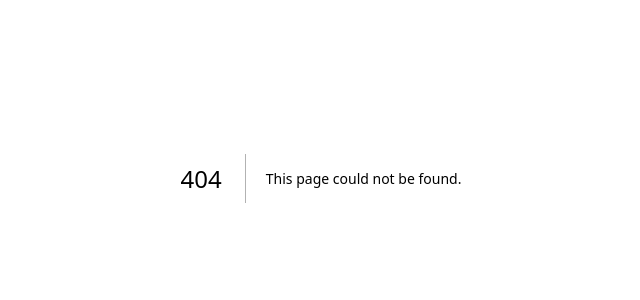
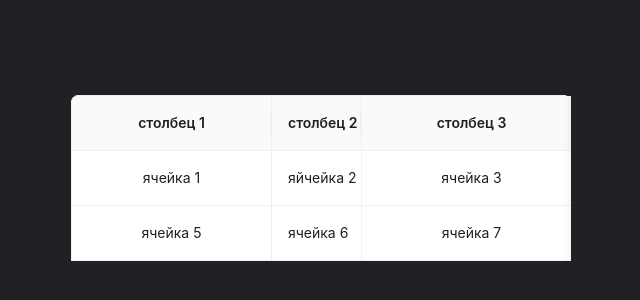
Before and after one commit to garryKarri/ResizeTable, a Next.js app in the folder front/: page /resizeFirstColumn in a window 1280 px wide. Before the commit this address had no page. Shown: the part 222-522 px from the top of the page, without its empty margins (319-959 px from the left). Built offline with nearby package versions, Linux system fonts and the light colour scheme.

Commit message:
added new page for resize first column

```diff
--- a/front/pages/index.js
+++ b/front/pages/index.js
@@ -20,6 +20,9 @@ const IndexPage = () => {
           <li>
             <Link href="/drag">Drag&Drop</Link>
           </li>
+          <li>
+            <Link href="/resizeFirstColumn">ResizeFirstColumn</Link>
+          </li>
         </ul>
       </nav>
     </div>
--- a/front/pages/resize/index.js
+++ b/front/pages/resize/index.js
@@ -1,98 +1,7 @@
-// import { Table } from "antd";
-// import { useState } from "react";
-
-// const dataSource = [
-//   {
-//     key: "1",
-//     name: "ячейка 1",
-//     age: "ячейка 2",
-//     address: "ячейка 3",
-//   },
-//   {
-//     key: "2",
-//     name: "ячейка 5",
-//     age: "ячейка 6",
-//     address: "ячейка 7",
-//   },
-// ];
-
-// const columns = [
-//   {
-//     title: "столбец 1",
-//     dataIndex: "name",
-//     key: "name",
-//     width: 110,
-//     align: "center",
-//     ellipsis: true,
-//   },
-//   {
-//     title: "столбец 2",
-//     dataIndex: "age",
-//     key: "age",
-//     width: 90,
-//     align: "center",
-//     ellipsis: true,
-//   },
-//   {
-//     title: "столбец 3",
-//     dataIndex: "address",
-//     key: "address",
-//     width: 220,
-//     align: "center",
-//     ellipsis: true,
-//   },
-// ];
-
-// const ResizableTable = ({ dataSource, columns }) => {
-//   const [tableColumns, setTableColumns] = useState(columns);
-
-//   const handleResize = (index, width) => {
-//     const newColumns = [...tableColumns];
-//     newColumns[index].width = width;
-//     setTableColumns(newColumns);
-//   };
-
-//   return (
-//     <div style={{ width: "500px" }}>
-//       <Table
-//         bordered
-//         pagination={false}
-//         dataSource={dataSource}
-//         columns={tableColumns.map((col, index) => ({
-//           ...col,
-//           onHeaderCell: () => ({
-//             width: col.width,
-//             onResize: (e) => handleResize(index, e.target.offsetWidth),
-//           }),
-//         }))}
-//         scroll={{ x: 300 }}
-//       />
-//     </div>
-//   );
-// };
-
-// const ResizePage = () => {
-//   return (
-//     <div
-//       style={{
-//         display: "flex",
-//         justifyContent: "center",
-//         alignItems: "center",
-//         height: "100vh",
-//         background: "#202124",
-//       }}
-//     >
-//       <ResizableTable dataSource={dataSource} columns={columns} />
-//     </div>
-//   );
-// };
-
-// export default ResizePage;
-
 import { Table } from "antd";
 import { useState } from "react";
 import { Resizable } from "react-resizable";
-import "react-resizable/css/styles.css";
+// import "react-resizable/css/styles.css";
 
 const dataSource = [
   {
@@ -154,7 +63,6 @@ const ResizableTitle = (props) => {
         />
       }
       onResize={onResize}
-      // draggableOpts={{ enableUserSelectHack: false }}
     >
       <td {...restProps}>
         <div>{restProps.children}</div>
@@ -164,45 +72,22 @@ const ResizableTitle = (props) => {
 };
 
 
+
 const ResizableTable = ({ dataSource, columns }) => {
   const [tableColumns, setTableColumns] = useState(columns);
 
   // функция для ресайза всех колонок
-  // const handleResize =
-  //   (columnIndex) =>
-  //   (e, { size }) => {
-  //     setTableColumns((prevColumns) => {
-  //       const newColumns = [...prevColumns];
-  //       newColumns[columnIndex].width = size.width;
-  //       return newColumns;
-  //     });
-  //   };
-
-  // ресайз первой колонки с минимальной шириной
-  const MIN_WIDTH = 200; // Минимальная ширина для первой колонки
   const handleResize =
     (columnIndex) =>
     (e, { size }) => {
-      if (columnIndex === 0) {
-        // Если новая ширина меньше минимальной, устанавливаем минимальную ширину
-        const newWidth = size.width < MIN_WIDTH ? MIN_WIDTH : size.width;
-        setTableColumns((prevColumns) => {
-          const newColumns = [...prevColumns];
-          newColumns[columnIndex].width = newWidth;
-          return newColumns;
-        });
-      }
+      setTableColumns((prevColumns) => {
+        const newColumns = [...prevColumns];
+        newColumns[columnIndex].width = size.width;
+        return newColumns;
+      });
     };
-  // Ресайз только первой колонки
-  // const handleResize = (columnIndex) => (e, { size }) => {
-  //   if (columnIndex === 0) {
-  //     setTableColumns((prevColumns) => {
-  //       const newColumns = [...prevColumns];
-  //       newColumns[columnIndex].width = size.width;
-  //       return newColumns;
-  //     });
-  //   }
-  // };
+
+
 
   const components = {
     header: {
@@ -215,6 +100,7 @@ const ResizableTable = ({ dataSource, columns }) => {
 
   return (
     <div style={{ width: "500px" }}>
+
       <Table
         bordered
         pagination={false}
@@ -231,7 +117,6 @@ const ResizableTable = ({ dataSource, columns }) => {
           }),
         }))}
         components={components}
-        // scroll={{ x: "max-content" }}
         scroll={{ x: 300 }}
       />
     </div>
--- /dev/null
+++ b/front/pages/resizeFirstColumn/index.js
@@ -0,0 +1,163 @@
+import { Table } from "antd";
+import { useState } from "react";
+import { Resizable } from "react-resizable";
+
+const dataSource = [
+  {
+    key: "1",
+    name: "ячейка 1",
+    age: "яйчейка 2",
+    address: "ячейка 3",
+  },
+  {
+    key: "2",
+    name: "ячейка 5",
+    age: "ячейка 6",
+    address: "ячейка 7",
+  },
+];
+
+const columns = [
+  {
+    title: "столбец 1",
+    dataIndex: "name",
+    key: "name",
+    width: 200,
+    align: "center",
+    ellipsis: true,
+  },
+  {
+    title: "столбец 2",
+    dataIndex: "age",
+    key: "age",
+    width: 90,
+    align: "center",
+    ellipsis: true,
+  },
+  {
+    title: "столбец 3",
+    dataIndex: "address",
+    key: "address",
+    width: 220,
+    align: "center",
+    ellipsis: true,
+  },
+];
+
+
+
+const ResizableTitle = (props) => {
+  const { onResize, width, columnIndex, ...restProps } = props;
+
+  const handleResizeClick = (e) => {
+    e.stopPropagation();
+  };
+
+  if (!width) {
+    return <td {...restProps}></td>;
+  }
+
+  // Показываем курсор ресайза только для первой колонки
+  const showResizeCursor = columnIndex === 0;
+
+  return (
+    <Resizable
+      width={width}
+      height={0}
+      handle={
+        showResizeCursor ? (
+          <span onClick={handleResizeClick} className="custom-resize-handle" />
+        ) : null
+      }
+      onResize={onResize}
+    >
+      <td {...restProps}>
+        <div>{restProps.children}</div>
+      </td>
+    </Resizable>
+  );
+};
+
+const ResizableTable = ({ dataSource, columns }) => {
+  const [tableColumns, setTableColumns] = useState(columns);
+
+
+
+  // Ресайз первой колонки с минимальной шириной
+  const MIN_WIDTH = 200; // Минимальная ширина для первой колонки
+  const handleResize =
+    (columnIndex) =>
+    (e, { size }) => {
+      if (columnIndex === 0) {
+        // Если новая ширина меньше минимальной, устанавливаем минимальную ширину
+        const newWidth = size.width < MIN_WIDTH ? MIN_WIDTH : size.width;
+        setTableColumns((prevColumns) => {
+          const newColumns = [...prevColumns];
+          newColumns[columnIndex].width = newWidth;
+          return newColumns;
+        });
+      }
+    };
+  // Ресайз для первой колонки без ограничения по ширине
+  // const handleResize = (columnIndex) => (e, { size }) => {
+  //   if (columnIndex === 0) {
+  //     setTableColumns((prevColumns) => {
+  //       const newColumns = [...prevColumns];
+  //       newColumns[columnIndex].width = size.width;
+  //       return newColumns;
+  //     });
+  //   }
+  // };
+
+  const components = {
+    header: {
+      cell: ResizableTitle,
+    },
+    body: {
+      cell: ResizableTitle,
+    },
+  };
+
+  return (
+    <div style={{ width: "500px" }}>
+      <Table
+        bordered
+        pagination={false}
+        dataSource={dataSource}
+        columns={tableColumns.map((col, index) => ({
+          ...col,
+          onHeaderCell: () => ({
+            width: col.width,
+            onResize: handleResize(index),
+            columnIndex: index, // передаем индекс колонки
+          }),
+          onCell: () => ({
+            width: col.width,
+            onResize: handleResize(index),
+            columnIndex: index, // передаем индекс колонки
+          }),
+        }))}
+        components={components}
+        scroll={{ x: 300 }}
+      />
+    </div>
+  );
+};
+
+const RezizePage = () => {
+  return (
+    <div
+      style={{
+        display: "flex",
+        justifyContent: "center",
+        alignItems: "center",
+        height: "100vh",
+        background: "#202124",
+      }}
+    >
+      <ResizableTable dataSource={dataSource} columns={columns} />
+    </div>
+  );
+};
+
+export default RezizePage;
```
Also changed, not shown: front/scss/index.scss (+9 -0 lines).
